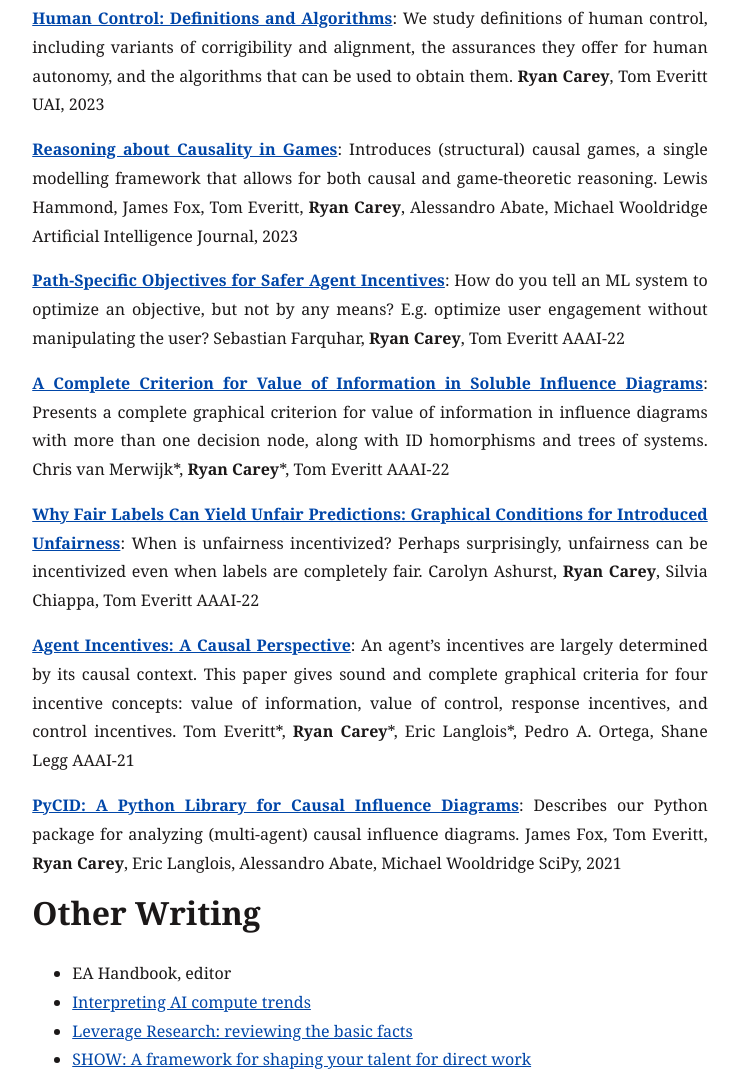
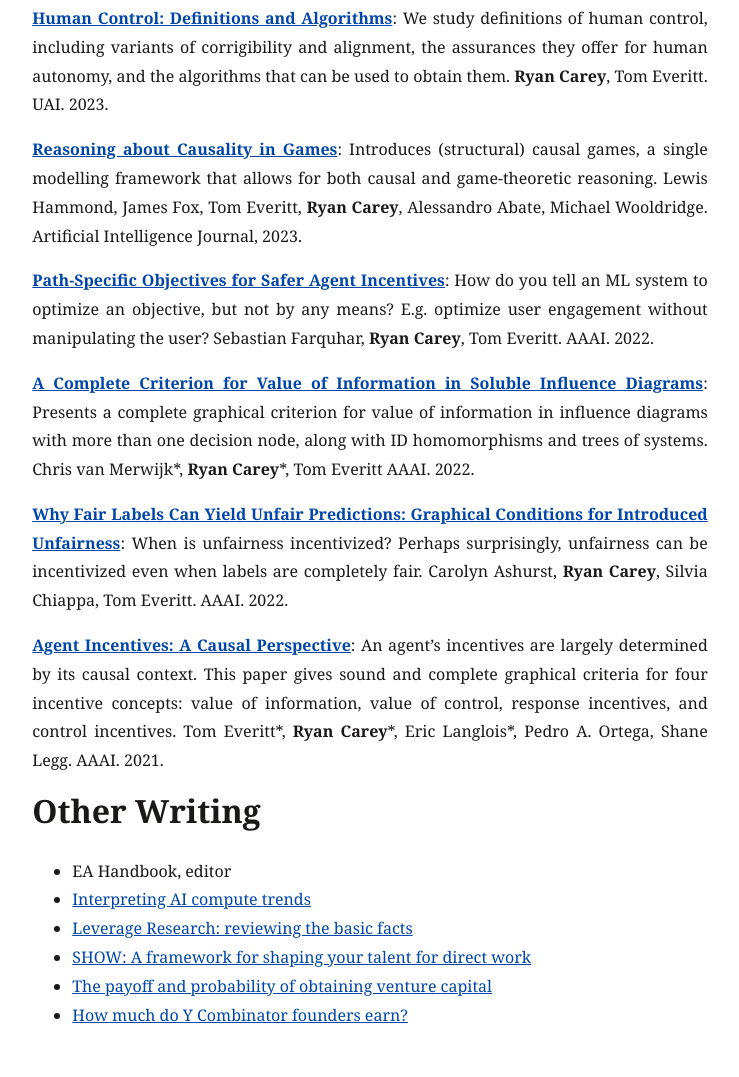
Before and after one commit to RyanCarey/ryancarey.github.io, a plain HTML site: page index.html in a window 1280 px wide. Shown: the part 716-1793 px from the top of the page, without its empty margins (270-1009 px from the left). Drawn offline with Linux system fonts and the light colour scheme; a web font is replaced by a local one.

```diff
--- a/index.html
+++ b/index.html
@@ -15,13 +15,12 @@ CV &middot;
 <p>I’ve also worked on using machine learning to <a href="https://www.fhi.ox.ac.uk/wp-content/uploads/predicting-judgments-tr2018.pdf">predict the outcomes of human deliberation</a>, and on analysing <a href="https://aiimpacts.org/interpreting-ai-compute-trends/">trends in AI experiments’ compute usage</a>.</p>
 
 <h1>Academic articles</h1>
-<p><strong><a href="https://arxiv.org/abs/2305.19861">Human Control: Definitions and Algorithms</a></strong>: We study definitions of human control, including variants of corrigibility and alignment, the assurances they offer for human autonomy, and the algorithms that can be used to obtain them. <strong>Ryan Carey</strong>, Tom Everitt UAI, 2023</p>
-<p><strong><a href="https://arxiv.org/abs/2301.02324">Reasoning about Causality in Games</a></strong>: Introduces (structural) causal games, a single modelling framework that allows for both causal and game-theoretic reasoning. Lewis Hammond, James Fox, Tom Everitt, <strong>Ryan Carey</strong>, Alessandro Abate, Michael Wooldridge Artificial Intelligence Journal, 2023</p>
-<p><strong><a href="https://arxiv.org/abs/2204.10018">Path-Specific Objectives for Safer Agent Incentives</a></strong>: How do you tell an ML system to optimize an objective, but not by any means? E.g. optimize user engagement without manipulating the user? Sebastian Farquhar, <strong>Ryan Carey</strong>, Tom Everitt AAAI-22</p>
-<p><strong><a href="https://arxiv.org/abs/2202.11629">A Complete Criterion for Value of Information in Soluble Influence Diagrams</a></strong>: Presents a complete graphical criterion for value of information in influence diagrams with more than one decision node, along with ID homorphisms and trees of systems. Chris van Merwijk*, <strong>Ryan Carey</strong>*, Tom Everitt AAAI-22</p>
-<p><strong><a href="https://arxiv.org/abs/2202.10816">Why Fair Labels Can Yield Unfair Predictions: Graphical Conditions for Introduced Unfairness</a></strong>: When is unfairness incentivized? Perhaps surprisingly, unfairness can be incentivized even when labels are completely fair. Carolyn Ashurst, <strong>Ryan Carey</strong>, Silvia Chiappa, Tom Everitt AAAI-22</p>
-<p><strong><a href="https://arxiv.org/abs/2102.01685">Agent Incentives: A Causal Perspective</a></strong>: An agent’s incentives are largely determined by its causal context. This paper gives sound and complete graphical criteria for four incentive concepts: value of information, value of control, response incentives, and control incentives. Tom Everitt*, <strong>Ryan Carey</strong>*, Eric Langlois*, Pedro A. Ortega, Shane Legg AAAI-21</p>
-<p><strong><a href="http://conference.scipy.org/proceedings/scipy2021/pdfs/james_fox.pdf">PyCID: A Python Library for Causal Influence Diagrams</a></strong>: Describes our Python package for analyzing (multi-agent) causal influence diagrams. James Fox, Tom Everitt, <strong>Ryan Carey</strong>, Eric Langlois, Alessandro Abate, Michael Wooldridge SciPy, 2021</p>
+<p><strong><a href="https://arxiv.org/abs/2305.19861">Human Control: Definitions and Algorithms</a></strong>: We study definitions of human control, including variants of corrigibility and alignment, the assurances they offer for human autonomy, and the algorithms that can be used to obtain them. <strong>Ryan Carey</strong>, Tom Everitt. UAI. 2023.</p>
+<p><strong><a href="https://arxiv.org/abs/2301.02324">Reasoning about Causality in Games</a></strong>: Introduces (structural) causal games, a single modelling framework that allows for both causal and game-theoretic reasoning. Lewis Hammond, James Fox, Tom Everitt, <strong>Ryan Carey</strong>, Alessandro Abate, Michael Wooldridge. Artificial Intelligence Journal, 2023.</p>
+<p><strong><a href="https://arxiv.org/abs/2204.10018">Path-Specific Objectives for Safer Agent Incentives</a></strong>: How do you tell an ML system to optimize an objective, but not by any means? E.g. optimize user engagement without manipulating the user? Sebastian Farquhar, <strong>Ryan Carey</strong>, Tom Everitt. AAAI. 2022.</p>
+<p><strong><a href="https://arxiv.org/abs/2202.11629">A Complete Criterion for Value of Information in Soluble Influence Diagrams</a></strong>: Presents a complete graphical criterion for value of information in influence diagrams with more than one decision node, along with ID homomorphisms and trees of systems. Chris van Merwijk*, <strong>Ryan Carey</strong>*, Tom Everitt AAAI. 2022.</p>
+<p><strong><a href="https://arxiv.org/abs/2202.10816">Why Fair Labels Can Yield Unfair Predictions: Graphical Conditions for Introduced Unfairness</a></strong>: When is unfairness incentivized? Perhaps surprisingly, unfairness can be incentivized even when labels are completely fair. Carolyn Ashurst, <strong>Ryan Carey</strong>, Silvia Chiappa, Tom Everitt. AAAI. 2022.</p>
+<p><strong><a href="https://arxiv.org/abs/2102.01685">Agent Incentives: A Causal Perspective</a></strong>: An agent’s incentives are largely determined by its causal context. This paper gives sound and complete graphical criteria for four incentive concepts: value of information, value of control, response incentives, and control incentives. Tom Everitt*, <strong>Ryan Carey</strong>*, Eric Langlois*, Pedro A. Ortega, Shane Legg. AAAI. 2021.</p>
 
 
 
```
Also changed, not shown: 1 other file.
